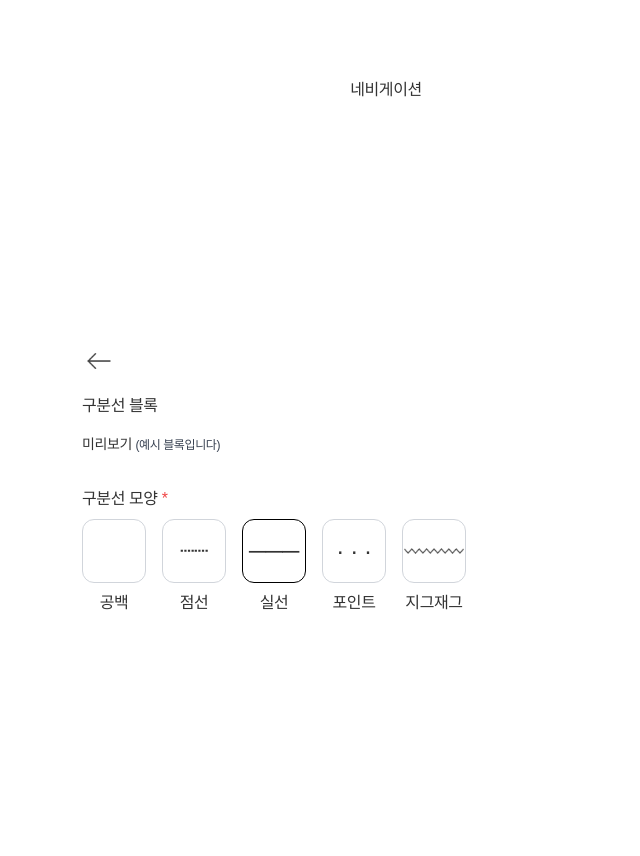
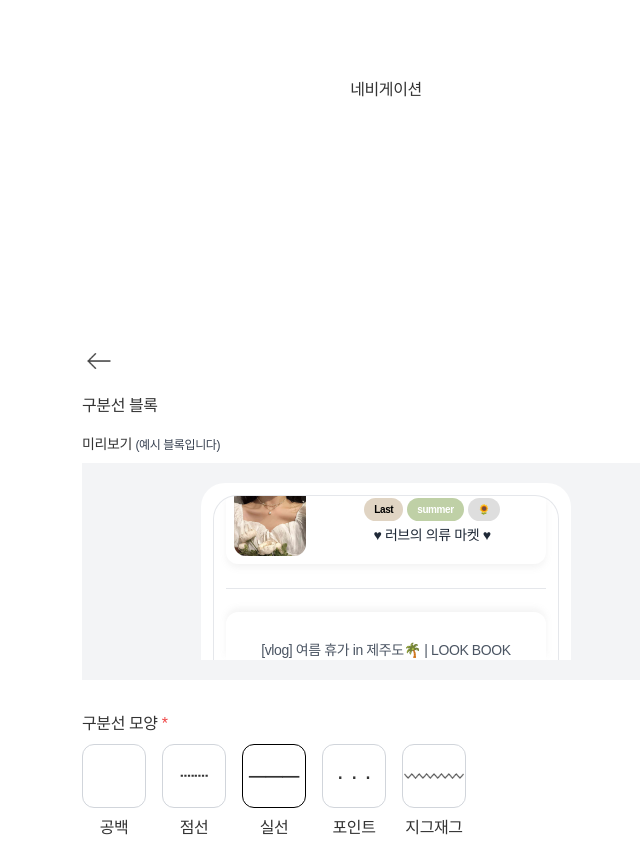
Before and after one commit to Mt-NextJs/linkle, a Next.js app: page /admin/block/divider in a window 1280 px wide. Both pictures are taken after a click on the button "───". Shown: the whole page, without its empty margins (254-894 px from the left). Before the commit the page ends 800 px from the top, so only its background shows below. Built offline with nearby package versions, Linux system fonts and the light colour scheme.

Commit message:
✨[Feat] DividerPreview 컴포넌트 상세 구현 #36

```diff
--- a/src/app/admin/block/divider/components/divider-preview.tsx
+++ b/src/app/admin/block/divider/components/divider-preview.tsx
@@ -1,9 +1,65 @@
 import React from "react";
-import { DividerType } from "../types";
+import Image from "next/image";
+import { DividerType } from "../../divider/types";
 
 interface DividerPreviewProps {
   selectedDivider: DividerType;
 }
+
+interface DividerContentProps {
+  type: DividerType;
+}
+
+const DividerContent = ({ type }: DividerContentProps) => {
+  const commonClasses = "flex h-12 items-center justify-center";
+
+  switch (type) {
+    case "공백":
+      return <div className={commonClasses} />;
+    case "점선":
+    case "실선":
+      return (
+        <div className={commonClasses}>
+          <div
+            className={`w-full border-t ${type === "점선" ? "border-dashed" : "border-solid"}`}
+          />
+        </div>
+      );
+    case "포인트":
+      return <div className={commonClasses}>· · ·</div>;
+    case "지그재그":
+      return (
+        <div className={commonClasses}>
+          <Image
+            src="/assets/icons/item_zigzag.png"
+            alt="지그재그"
+            width={70}
+            height={5}
+          />
+        </div>
+      );
+    default:
+      return <div className={commonClasses} />;
+  }
+};
+
+interface TagProps {
+  text: string;
+  bgColor: string;
+  textColor?: string;
+}
+
+const Tag = ({ text, bgColor, textColor }: TagProps) => (
+  <span
+    className="rounded-full px-2.5 py-1 text-[10px] font-bold"
+    style={{
+      backgroundColor: bgColor,
+      color: textColor || "inherit",
+    }}
+  >
+    {text}
+  </span>
+);
 
 const DividerPreview = ({ selectedDivider }: DividerPreviewProps) => {
   return (
@@ -14,6 +70,41 @@ const DividerPreview = ({ selectedDivider }: DividerPreviewProps) => {
           (예시 블록입니다)
         </span>
       </h3>
+      <div className="bg-gray-100 p-5">
+        <div className="mx-auto max-w-[370px] rounded-t-3xl bg-white pl-3 pr-3 pt-3">
+          <div className="overflow-hidden rounded-t-3xl border-l border-r border-t pl-3 pr-3">
+            <div
+              className="flex items-start space-x-3 rounded-b-xl pb-1"
+              style={{ boxShadow: "0 4px 6px rgba(150, 150, 150, 0.1)" }}
+            >
+              <div className="relative ml-2 h-16 w-20 -translate-y-1">
+                <Image
+                  src={"/assets/images/divider_preview_image.png"}
+                  alt="Profile"
+                  layout="fill"
+                  objectFit="cover"
+                  className="rounded-b-xl"
+                />
+              </div>
+              <div className="mt-0.5 flex flex-wrap justify-center">
+                <div className="mb-1 flex flex-wrap items-center gap-1">
+                  <Tag text="Last" bgColor="#E0D4C3" textColor="black" />
+                  <Tag text="summer" bgColor="#BFD0A6" textColor="white" />
+                  <Tag text="🌻" bgColor="#DEDEDE" />
+                </div>
+                <p className="text-sm text-gray-800">♥ 러브의 의류 마켓 ♥</p>
+              </div>
+            </div>
+            <DividerContent type={selectedDivider} />
+            <p
+              className="flex flex-wrap justify-center rounded-t-xl pt-7 text-sm text-gray-600"
+              style={{ boxShadow: "0 -4px 6px rgba(150, 150, 150, 0.1)" }}
+            >
+              [vlog] 여름 휴가 in 제주도🌴 | LOOK BOOK
+            </p>
+          </div>
+        </div>
+      </div>
     </div>
   );
 };
```
Also changed, not shown: public/assets/images/divider_preview_image.png (added).
